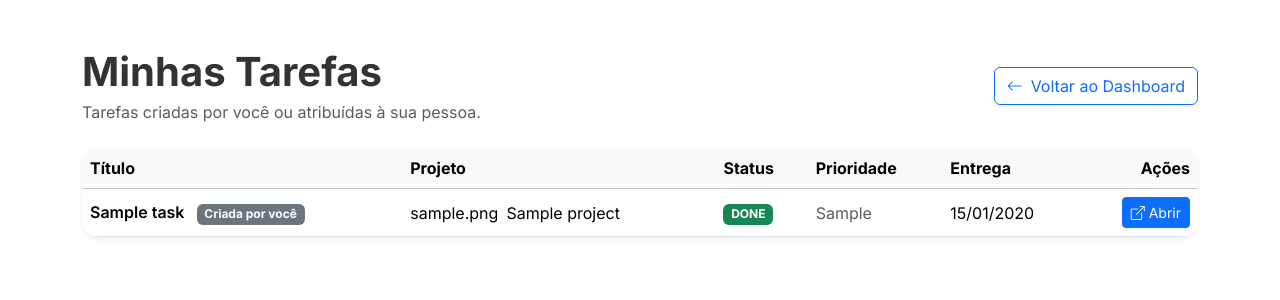
After one commit to maikonthiago/taskflowai, a Flask app: page /tasks in a window 1280 px wide. The commit adds this page. Shown: the top 300 px of the page. Run offline with Flask 3, Linux system fonts and the light colour scheme; a user stored in the database is signed in; tables that the repository leaves empty hold one stand-in row (values such as "Sample post").

Commit message:
Fix subpath routing and add tasks page

```diff
--- a/app.py
+++ b/app.py
@@ -7,6 +7,7 @@ from flask_cors import CORS
 from werkzeug.utils import secure_filename
 from datetime import datetime, timedelta
 import json
+from sqlalchemy import or_
 
 from config import config
 from models import db, User, Workspace, Space, Project, TaskList, Task, Comment, Attachment, Message, Notification
@@ -254,6 +255,17 @@ def project_calendar(project_id):
 
 # ==================== TASKS ====================
 
+@app.route('/tasks')
+@login_required
+def tasks_view():
+    """Lista tarefas criadas ou atribuídas ao usuário atual"""
+    tasks = Task.query.filter(
+        or_(Task.creator_id == current_user.id,
+            Task.assignees.any(id=current_user.id))
+    ).filter_by(is_active=True)
+    tasks = tasks.order_by(Task.due_date.asc(), Task.created_at.desc()).all()
+    return render_template('tasks.html', tasks=tasks)
+
 @app.route('/task/<int:task_id>')
 @login_required
 def task_detail(task_id):
@@ -303,6 +315,13 @@ def subscription_settings():
     return render_template('subscription.html', user=current_user, plans=app.config['PLANS'])
 
 # ==================== API ENDPOINTS ====================
+
+@app.route('/api/check-auth', methods=['GET'])
+def api_check_auth():
+    """Verifica o status de autenticação do usuário"""
+    if current_user.is_authenticated:
+        return jsonify({'authenticated': True}), 200
+    return jsonify({'authenticated': False}), 401
 
 # API - Workspaces
 @app.route('/api/workspaces', methods=['GET', 'POST'])
--- a/templates/dashboard.html
+++ b/templates/dashboard.html
@@ -141,7 +141,7 @@
             </a>
         </li>
         <li class="nav-item mb-1">
-            <a class="nav-link" href="#">
+            <a class="nav-link" href="{{ url_for('tasks_view') }}">
                 <i class="bi bi-check2-square me-2"></i>Minhas Tarefas
             </a>
         </li>
@@ -253,7 +253,7 @@
             <div class="card mb-4">
                 <div class="card-header bg-white d-flex justify-content-between align-items-center">
                     <h5 class="mb-0 fw-bold">Tarefas Recentes</h5>
-                    <a href="#" class="btn btn-sm btn-outline-primary">Ver todas</a>
+                    <a href="{{ url_for('tasks_view') }}" class="btn btn-sm btn-outline-primary">Ver todas</a>
                 </div>
                 <div class="card-body p-0">
                     <div class="list-group list-group-flush">
--- a/templates/kanban.html
+++ b/templates/kanban.html
@@ -31,8 +31,9 @@
     </div>
 </div>
 <script>
-// Carregar tarefas via API e permitir drag & drop
-fetch('/api/tasks?project_id={{ project.id }}')
+// Carregar tarefas via API e permitir drag & drop respeitando o subpath
+const tasksEndpoint = '{{ url_for('api_tasks') }}?project_id={{ project.id }}';
+fetch(tasksEndpoint)
     .then(r => r.json())
     .then(tasks => {
         tasks.forEach(task => {
--- /dev/null
+++ b/templates/tasks.html
@@ -0,0 +1,94 @@
+{% extends "base.html" %}
+{% block title %}Minhas Tarefas - TaskFlowAI{% endblock %}
+
+{% block content %}
+<div class="container py-5">
+    <div class="d-flex flex-column flex-md-row align-items-md-center justify-content-between gap-3 mb-4">
+        <div>
+            <h1 class="fw-bold mb-1">Minhas Tarefas</h1>
+            <p class="text-muted mb-0">Tarefas criadas por você ou atribuídas à sua pessoa.</p>
+        </div>
+        <a href="{{ url_for('dashboard') }}" class="btn btn-outline-primary">
+            <i class="bi bi-arrow-left me-2"></i>Voltar ao Dashboard
+        </a>
+    </div>
+
+    {% if tasks %}
+    <div class="table-responsive shadow-sm rounded-4">
+        <table class="table align-middle mb-0">
+            <thead class="table-light">
+                <tr>
+                    <th>Título</th>
+                    <th>Projeto</th>
+                    <th>Status</th>
+                    <th>Prioridade</th>
+                    <th>Entrega</th>
+                    <th class="text-end">Ações</th>
+                </tr>
+            </thead>
+            <tbody>
+                {% for task in tasks %}
+                <tr>
+                    <td class="fw-semibold">
+                        {{ task.title }}
+                        {% if task.creator_id == current_user.id %}
+                            <span class="badge bg-secondary ms-2">Criada por você</span>
+                        {% endif %}
+                    </td>
+                    <td>
+                        <div class="d-flex align-items-center gap-2">
+                            <span>{{ task.project.icon or '📁' }}</span>
+                            <span>{{ task.project.name }}</span>
+                        </div>
+                    </td>
+                    <td>
+                        {% set status_classes = {
+                            'todo': 'bg-secondary',
+                            'in_progress': 'bg-primary',
+                            'review': 'bg-warning text-dark',
+                            'done': 'bg-success'
+                        } %}
+                        <span class="badge {{ status_classes.get(task.status, 'bg-secondary') }} text-uppercase">
+                            {{ task.status.replace('_', ' ') }}
+                        </span>
+                    </td>
+                    <td>
+                        {% set priority_classes = {
+                            'low': 'text-muted',
+                            'medium': 'text-primary',
+                            'high': 'text-warning',
+                            'urgent': 'text-danger fw-bold'
+                        } %}
+                        <span class="{{ priority_classes.get(task.priority, 'text-muted') }}">
+                            {{ task.priority|capitalize }}
+                        </span>
+                    </td>
+                    <td>
+                        {% if task.due_date %}
+                            {{ task.due_date.strftime('%d/%m/%Y') }}
+                        {% else %}
+                            <span class="text-muted">Sem data</span>
+                        {% endif %}
+                    </td>
+                    <td class="text-end">
+                        <a href="{{ url_for('task_detail', task_id=task.id) }}" class="btn btn-sm btn-primary">
+                            <i class="bi bi-box-arrow-up-right me-1"></i>Abrir
+                        </a>
+                    </td>
+                </tr>
+                {% endfor %}
+            </tbody>
+        </table>
+    </div>
+    {% else %}
+    <div class="text-center py-5">
+        <i class="bi bi-clipboard-check display-4 text-muted"></i>
+        <h5 class="fw-bold mt-3">Nenhuma tarefa encontrada</h5>
+        <p class="text-muted">Crie uma nova tarefa ou peça para que alguém o atribua em um projeto.</p>
+        <a href="{{ url_for('dashboard') }}" class="btn btn-primary">
+            <i class="bi bi-plus-circle me-2"></i>Criar tarefa
+        </a>
+    </div>
+    {% endif %}
+</div>
+{% endblock %}
--- a/templates/workspace.html
+++ b/templates/workspace.html
@@ -12,7 +12,7 @@
                 <div class="card-body">
                     <h5>{{ project.icon }} {{ project.name }}</h5>
                     <p>{{ project.description }}</p>
-                    <a href="/taskflowai/project/{{ project.id }}" class="btn btn-sm btn-primary">Abrir</a>
+                    <a href="{{ url_for('project_detail', project_id=project.id) }}" class="btn btn-sm btn-primary">Abrir</a>
                 </div>
             </div>
         </div>
```
Also changed, not shown: templates/login.html (+4 -4 lines), templates/pricing.html (+12 -9 lines).
